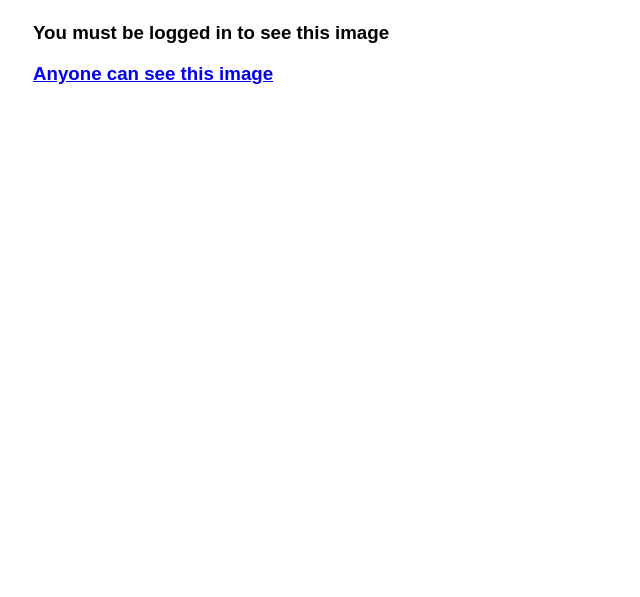
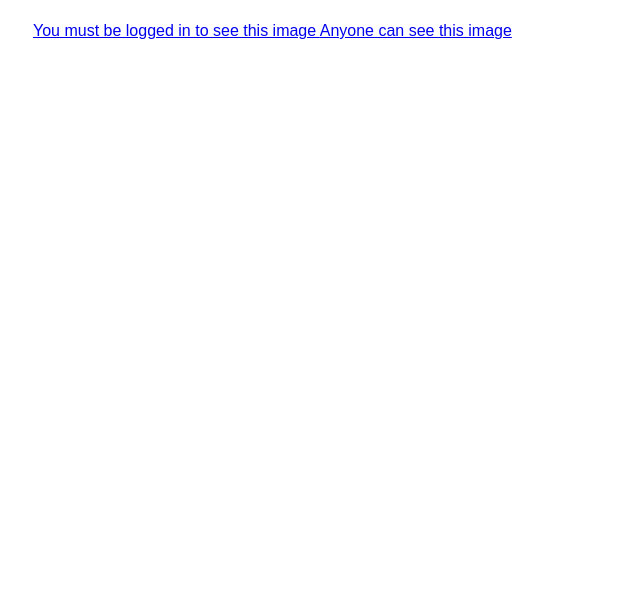
Before and after one commit to mkarmark/afd-repo-1, a plain HTML site: page src/index.html in a window 1280 px wide. Shown: the part 203-800 px from the top of the page, without its empty margins (287-927 px from the left). Drawn offline with Linux system fonts and the light colour scheme.

Commit message:
Update index.html

```diff
--- a/src/index.html
+++ b/src/index.html
@@ -11,14 +11,8 @@
 <body>
   <main>
     <h1>Welcome to Mitali's demo!</h1>
-    <p>
-    <h3> You must be logged in to see this image </h3>
-    <a href="/puppy.jpg" />
-    </p>
-    <p>
-    <h3> Anyone can see this image </h3>
-    <a href="/puppy2.jpg" />
-    </p>
+        <a href="/puppy.jpg">You must be logged in to see this image </a>
+        <a href="/puppy2.jpg">Anyone can see this image</a>
   </main>
 </body>
 
```
